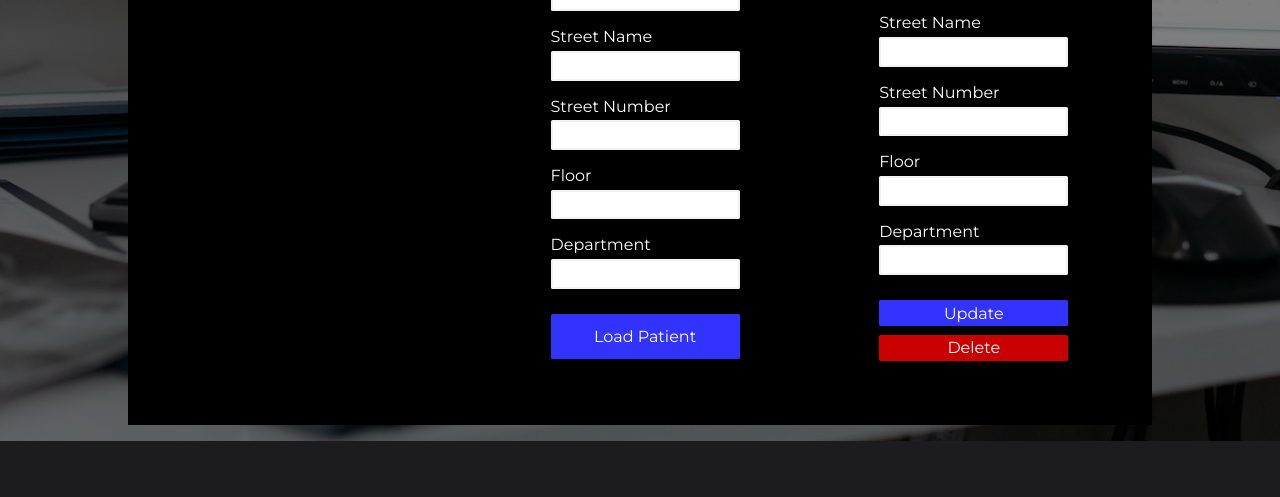
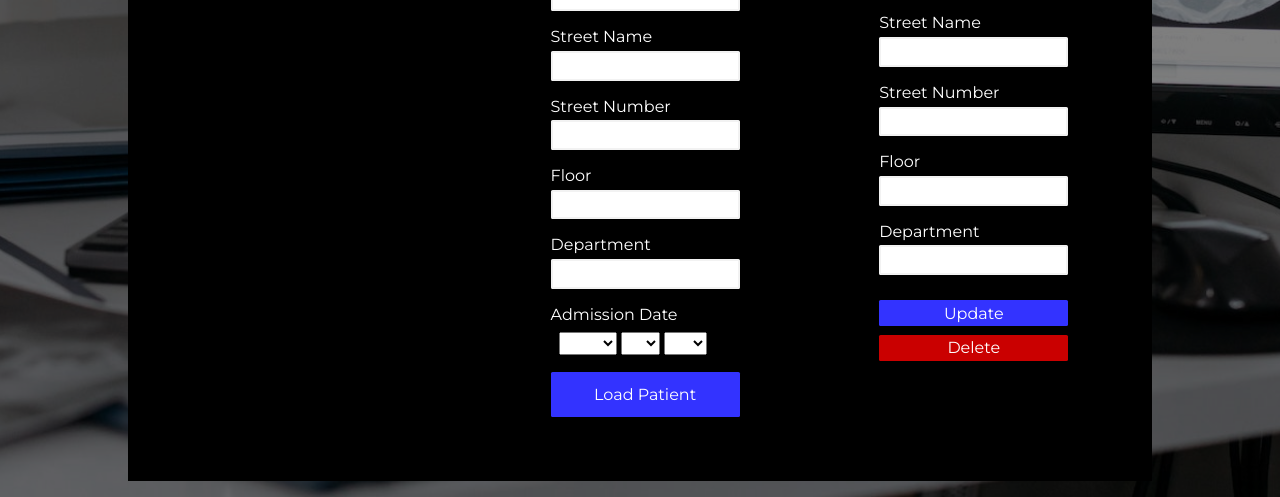
Before and after one commit to mtimoxenko/dentalcura-app, a plain HTML site: page webapp/src/main/resources/static/admin.html in a window 1280 px wide. Shown: the part 823-1320 px from the top of the page. Before the commit the page ends 1264 px from the top, so only its background shows below. Drawn offline with nearby package versions, Linux system fonts and the light colour scheme; some packages are replaced by stand-ins of ours; no server answers; a script that the page names is missing.

Commit message:
Date-registration

```diff
--- a/webapp/src/main/resources/static/admin.html
+++ b/webapp/src/main/resources/static/admin.html
@@ -132,6 +132,75 @@
                 <label>Department</label>
                 <input id="inputDepartment" type="text">
 
+                <legend>Admission Date</legend>
+                <div class="admission-date">
+                  <tr>
+                  <th>
+                  <select id="year">
+                      <option value="000"></option>
+                      <option value="2023">2023</option>
+                      <option value="2024">2024</option>
+                      <option value="2025">2025</option>
+                      <option value="2026">2026</option>
+                  </select>
+                  </th>
+                  <th>
+                  <select id="month">
+                      <option value="000"></option>
+                      <option value="01">1</option>
+                      <option value="02">2</option>
+                      <option value="03">3</option>
+                      <option value="04">4</option>
+                      <option value="05">5</option>
+                      <option value="06">6</option>
+                      <option value="07">7</option>
+                      <option value="08">8</option>
+                      <option value="09">9</option>
+                      <option value="10">10</option>
+                      <option value="11">11</option>
+                      <option value="12">12</option>
+                  </select>
+                  </th>
+                  <th>
+                      <select id="day">
+                      <option value="000"></option>
+                      <option value="01">1</option>
+                      <option value="02">2</option>
+                      <option value="03">3</option>
+                      <option value="04">4</option>
+                      <option value="05">5</option>
+                      <option value="06">6</option>
+                      <option value="07">7</option>
+                      <option value="08">8</option>
+                      <option value="09">9</option>
+                      <option value="10">10</option>
+                      <option value="11">11</option>
+                      <option value="12">12</option>
+                      <option value="13">13</option>
+                      <option value="14">14</option>
+                      <option value="15">15</option>
+                      <option value="16">16</option>
+                      <option value="17">17</option>
+                      <option value="18">18</option>
+                      <option value="19">19</option>
+                      <option value="20">20</option>
+                      <option value="21">21</option>
+                      <option value="22">22</option>
+                      <option value="23">23</option>
+                      <option value="24">24</option>
+                      <option value="25">25</option>
+                      <option value="26">26</option>
+                      <option value="27">27</option>
+                      <option value="28">28</option>
+                      <option value="29">29</option>
+                      <option value="30">30</option>
+                      <option value="31">31</option>
+                  </select>
+                  </th>
+                  </tr>
+                </div>
+
+
                 <button type="submit">Load Patient</button>
             </form>
         </div>
--- a/webapp/src/main/resources/static/css/admin.css
+++ b/webapp/src/main/resources/static/css/admin.css
@@ -175,6 +175,14 @@ form button:hover{
     background-color: rgb(159, 0, 0);
 }
 
+.admission-date{
+    margin: .5rem;
+}
+
+#year, #month, #day{
+    padding: .1rem;
+}
+
 #errores{
     position: absolute;
     bottom: 3rem;
--- a/webapp/src/main/resources/static/scripts/admin.js
+++ b/webapp/src/main/resources/static/scripts/admin.js
@@ -82,6 +82,8 @@ window.addEventListener('load', function () {
         </li>`
       })
     }
+
+
 
 
       /* -------------------------------------- */
@@ -220,16 +222,23 @@ window.addEventListener('load', function () {
       const streetNumber = document.querySelector('.patient-load #inputStreetNumber')
       const floor = document.querySelector('.patient-load #inputFloor')
       const department = document.querySelector('.patient-load #inputDepartment')
+      const year = document.getElementById('year')
+      const month = document.getElementById('month')
+      const day = document.getElementById('day')
+
+      //return year+'/'+month+'/'+day
 
 
       form.addEventListener('submit', function(e){
         e.preventDefault()
 
+        const date = `${year.value}/${month.value}/${day.value}`
+
         const payload = {
           name: name.value,
           surname: surname.value,
           niNumber: niNumber.value,
-          registrationDate: "Origin of the Universe",
+          registrationDate: date,
           address:{
             streetName: streetName.value,
             streetNumber: streetNumber.value,
@@ -256,6 +265,9 @@ window.addEventListener('load', function () {
           errorMessage(article2)
         }
         else if(payload.niNumber == '' || payload.niNumber.includes(' ') || isNaN(payload.niNumber)){
+          errorMessage(article2)
+        }
+        else if(payload.registrationDate.includes('000')){
           errorMessage(article2)
         }
         else{
```
Also changed, not shown: webapp/src/main/resources/static/scripts/taks.js (+2 -5 lines), webapp/src/main/resources/static/tasks.html (+4 -4 lines).
